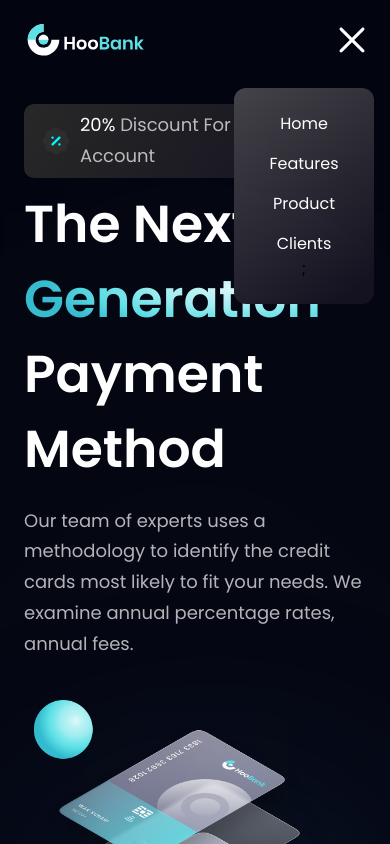
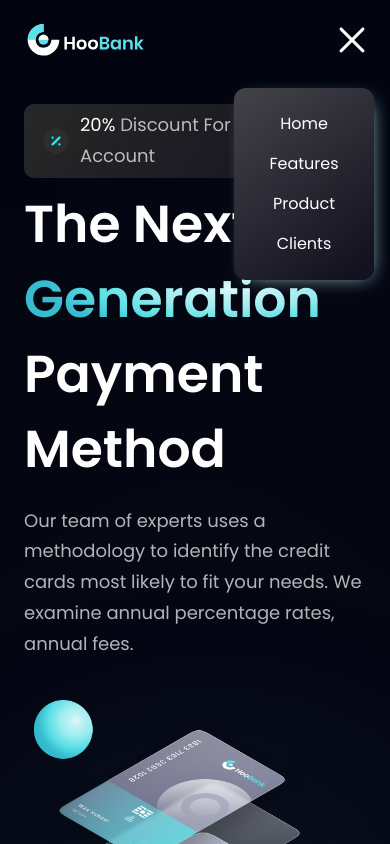
Before and after one commit to faried-elrewany/Mulpays, a React (Vite) app: page / in a window 390 px wide. Both pictures are taken after a click on the picture 352 px from the left and 40 px from the top of the page. Shown: the top 844 px of the page. Built offline with nearby package versions, Linux system fonts and the light colour scheme.

Commit message:
modify links

```diff
--- a/src/components/NavBar.jsx
+++ b/src/components/NavBar.jsx
@@ -22,7 +22,7 @@ const NavBar = () => {
         ))}
         ;
       </ul>
-      <div className="sm:hidden flex items-center justify-end">
+      <div className="sm:hidden flex items-center justify-end ">
         <img
           src={`${toggle ? close : menu}`}
           alt="menu"
@@ -34,12 +34,15 @@ const NavBar = () => {
         <div
           className={`${
             toggle ? "flex" : "hidden"
-          } p-6 bg-black-gradient absolute top-20 right-0 mx-4 my-2 min-w-[140px] rounded-xl sidebar`}
+          } p-6 bg-black-gradient absolute top-20 right-0 mx-4 my-2 min-w-[140px] rounded-xl sidebar navbar-shadow`}
         >
           <ul className="flex list-none    flex-1   justify-end items-center flex-col ">
             {navLinks.map((nav, idx) => (
               <li
                 key={nav.id}
+                onClick={() => {
+                  setToggle((prev) => !prev);
+                }}
                 className={`font-poppins font-normal cursor-pointer text-[16px] text-white gap-10 hover:text-secondary ${(idx =
                   idx === navLinks.length - 1 ? "" : "mb-4")}`}
               >
@@ -48,7 +51,6 @@ const NavBar = () => {
                 </a>
               </li>
             ))}
-            ;
           </ul>
         </div>
       </div>
--- a/src/index.css
+++ b/src/index.css
@@ -12,12 +12,15 @@
     #11101d 91.61%
   );
   --card-shadow: 0px 20px 100px -10px rgba(66, 71, 91, 0.1);
+  --navbar-shadow: 5px 5px 20px -10px #bef3f5;
 }
 
 * {
   scroll-behavior: smooth;
 }
-
+.navbar-shadow {
+  box-shadow: var(--navbar-shadow);
+}
 .text-gradient {
   background: radial-gradient(
     64.18% 64.18% at 71.16% 35.69%,
```
